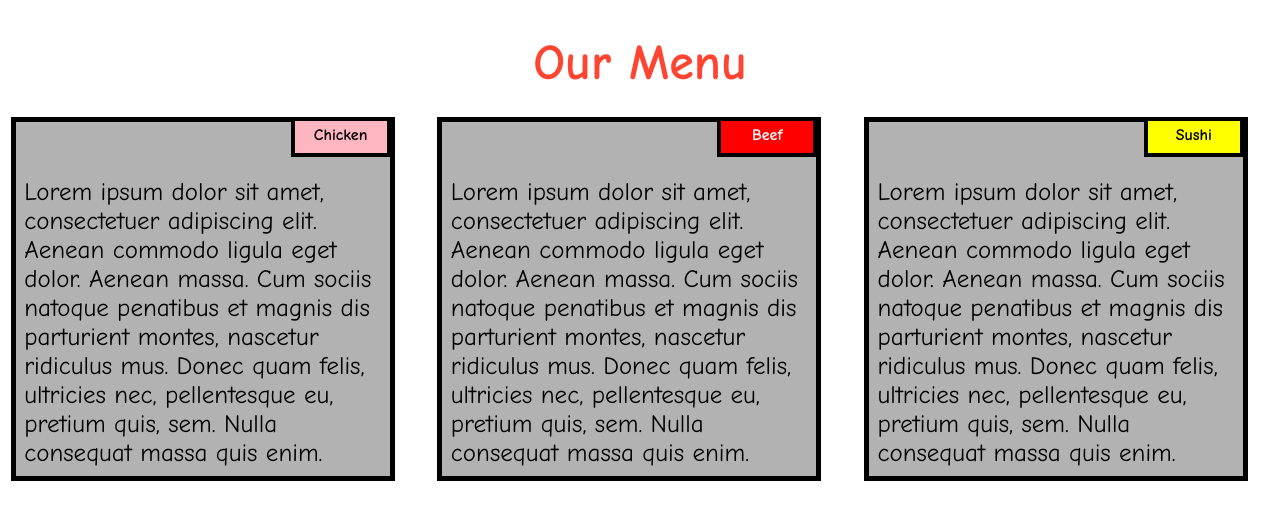
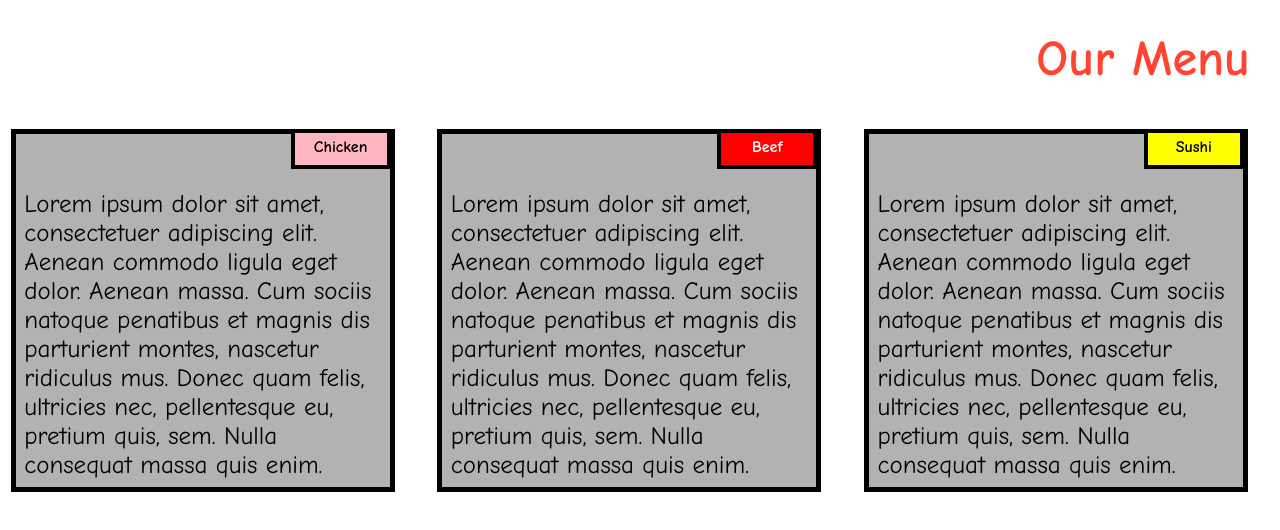
Before and after one commit to Sharath200902/coursera, a plain HTML site: page mod2_solutions/index.html in a window 1280 px wide. Drawn offline with Linux system fonts and the light colour scheme.

Commit message:
Update style.css

```diff
--- a/mod2_solutions/style.css
+++ b/mod2_solutions/style.css
@@ -1,5 +1,9 @@
 
-
+.topright{
+  text-align: right;
+  padding: 30px;
+  margin: auto;
+}
 * {
     box-sizing: border-box;
   }
@@ -77,7 +81,7 @@
 
   @media (min-width: 768px) and (max-width: 991px) {
     .col-md-6,.col-md-12 {
-      /* float: left; */
+      float: left;
     }
     .col-md-6 {
       width: 50%;
@@ -92,7 +96,7 @@
     }
   }
 
-  @media (min-width: 0px) and (max-width: 767px) {
+  @media(max-width: 767px) {
     .col-sm-12 {
       float: left;
       width: 100%;
```
